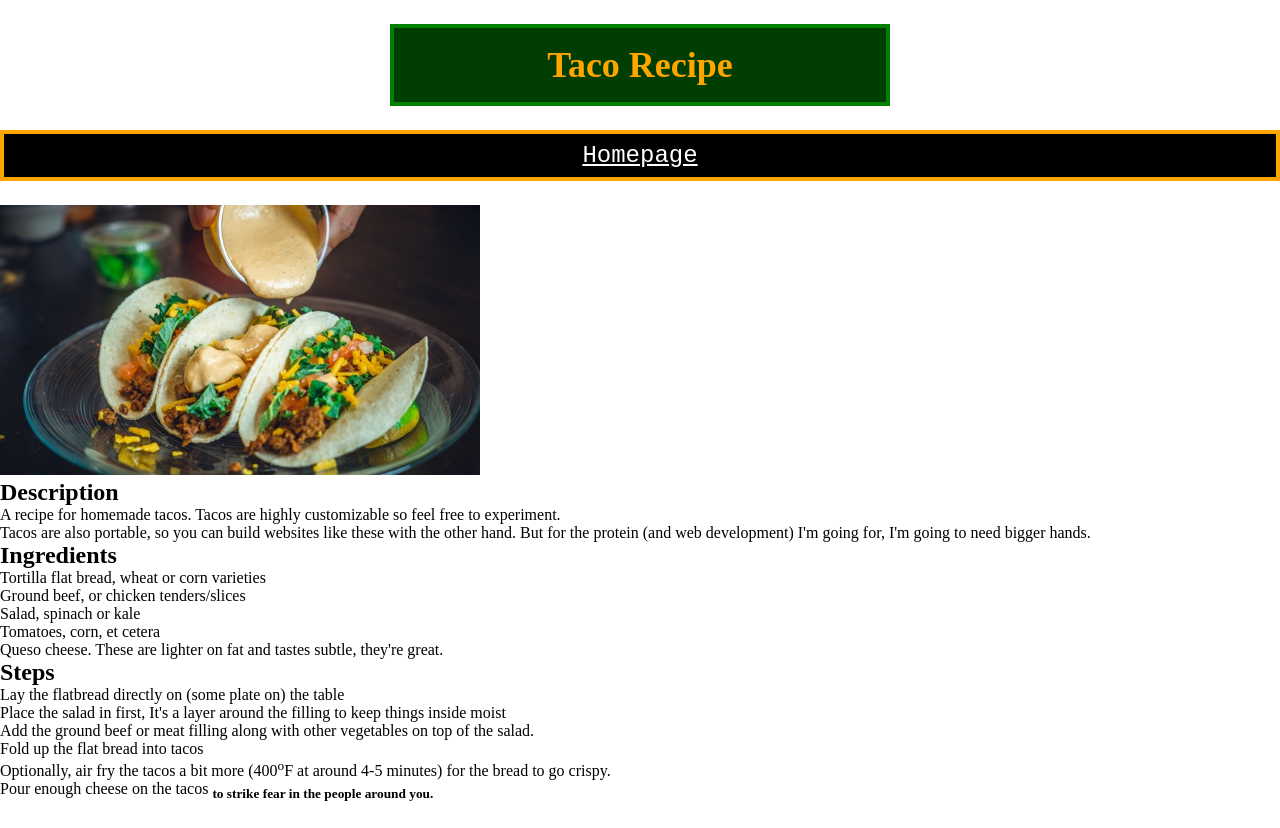
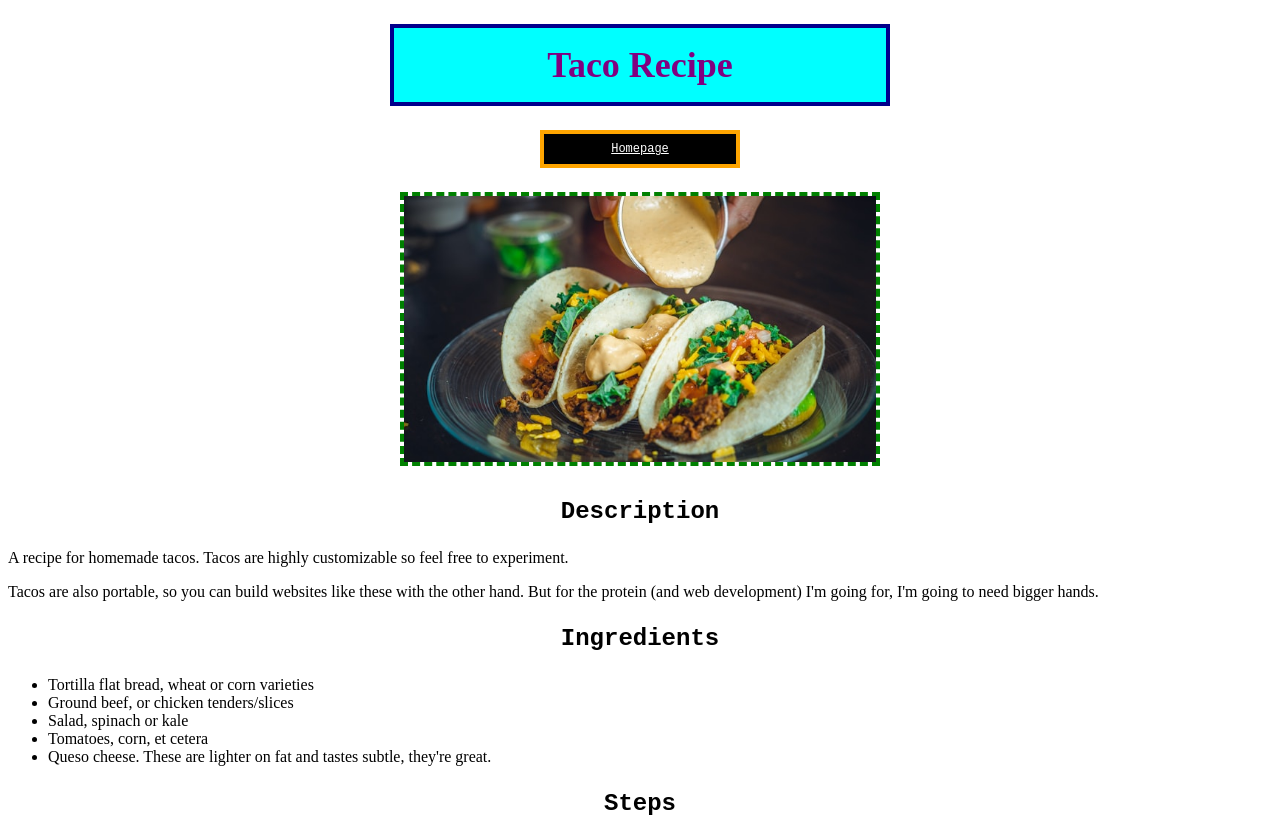
Before and after one commit to SabreBirdOne/odin-recipes, a plain HTML site: page recipes/taco.html in a window 1280 px wide. Shown: the top 828 px of the page. Before the commit the page ends 803 px from the top, so only its background shows below. Drawn offline with Linux system fonts and the light colour scheme.

Commit message:
Fix styling files

```diff
--- a/styles/home.css
+++ b/styles/home.css
@@ -22,11 +22,12 @@ h1 {
 }
 
 ul {
-    color: rgb(255, 255, 255);
+    background-color: cyan;
+    color: darkblue;
 
     display: block;
     padding: 32px;
-    border: 4px solid rgb(0,255,0);
+    border: 4px solid darkblue;
     margin: 0 auto;
 
     width: 400px
@@ -35,5 +36,7 @@ ul {
 a {
     font-size: 12px;
     font-family: 'Courier New', Courier, monospace;
+    font-weight:bolder;
     text-align: center;
+    color: purple;
 }
--- a/styles/recipepage.css
+++ b/styles/recipepage.css
@@ -1,20 +1,19 @@
 * {
-    margin: 0px;
-    padding: 0px;
     box-sizing: border-box;
 }
 
 h1 {
-    background-color: rgb(0, 61, 0);
-    color: orange;
+    background-color: cyan;
+    color: purple;
 
     font-size: 36px;
     font-family:'Times New Roman', Times, serif;
+    font-weight: bolder;
     text-align: center;
 
     display: block;
     padding: 16px;
-    border: 4px solid green;
+    border: 4px solid darkblue;
     margin: 24px auto;
 
     width: 500px;
@@ -22,16 +21,40 @@ h1 {
 }
 
 a {
+    font-size: 12px;
+    font-family: 'Courier New', Courier, monospace;
+    text-align: center;
+
+    background-color: black;
+    color: white;
+
+    display: block;
+    padding: 8px;
+    border: 4px solid orange;
+    margin: 0 auto;
+
+    width: 200px
+}
+
+img {
+    display: block;
+    padding: 0px;
+    border: 4px dashed green;
+    margin: 24px auto;
+}
+
+h2 {
+    color: black;
+
     font-size: 24px;
     font-family: 'Courier New', Courier, monospace;
     text-align: center;
 
     display: block;
+    padding: 8px;
+    border: 1px;
+    margin: 12px auto;
 
-    padding: 8px;
-    border: 4px solid orange;
-    margin: 24px auto;
-
-    background-color: rgb(0, 0, 0);
-    color: rgb(255, 255, 255);
+    width: 300px;
+    height: auto;
 }
```
